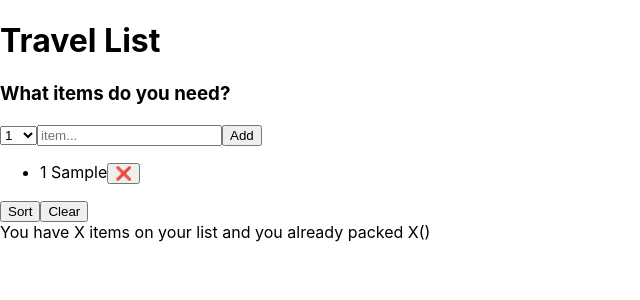
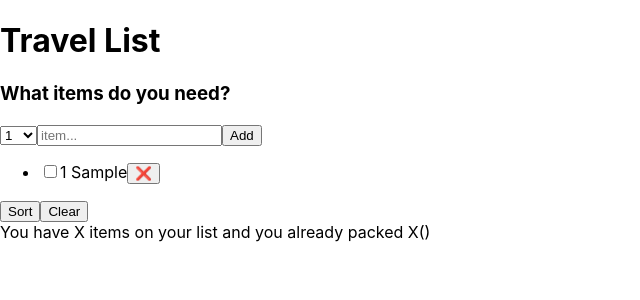
Before and after one commit to b1oppa/travel-list, a React (Create React App) app: page / in a window 1280 px wide. Both pictures are taken after typing "Sample" into the empty fields and a click on the button "Add". Shown: the top 300 px of the page, without its empty margins (0-640 px from the left). Built offline with nearby package versions, Linux system fonts and the light colour scheme.

Commit message:
added toggle pack status functionality

```diff
--- a/src/App.js
+++ b/src/App.js
@@ -16,11 +16,23 @@
     setItems((items) => items.filter((item) => item.id !== id));
   };
 
+  const handleToggleItem = function (id) {
+    setItems((items) =>
+      items.map((item) =>
+        item.id === id ? { ...item, packed: !item.packed } : item
+      )
+    );
+  };
+
   return (
     <div className="app">
       <Logo />
       <Form onAddItem={handleAddItem} /> {/*dont just pass setItems*/}
-      <PackingList items={items} onDeleteItem={handleDeleteItem} />
+      <PackingList
+        items={items}
+        onDeleteItem={handleDeleteItem}
+        onToggleItem={handleToggleItem}
+      />
       <Stats />
     </div>
   );
@@ -76,13 +88,18 @@
     </div>
   );
 }
-function PackingList({ items, onDeleteItem }) {
+function PackingList({ items, onDeleteItem, onToggleItem }) {
   return (
     <div>
       <div>
         <ul>
           {items.map((item) => (
-            <Item item={item} onDeleteItem={onDeleteItem} key={item.id} />
+            <Item
+              item={item}
+              onDeleteItem={onDeleteItem}
+              onToggleItem={onToggleItem}
+              key={item.id}
+            />
           ))}
         </ul>
       </div>
@@ -92,9 +109,14 @@
   );
 }
 
-function Item({ item, onDeleteItem }) {
+function Item({ item, onDeleteItem, onToggleItem }) {
   return (
     <li>
+      <input
+        type="checkbox"
+        value={item.packed}
+        onChange={() => onToggleItem(item.id)}
+      />
       <span style={item.packed ? { textDecoration: "line-through" } : {}}>
         {item.quantity} {item.description}
       </span>
```
